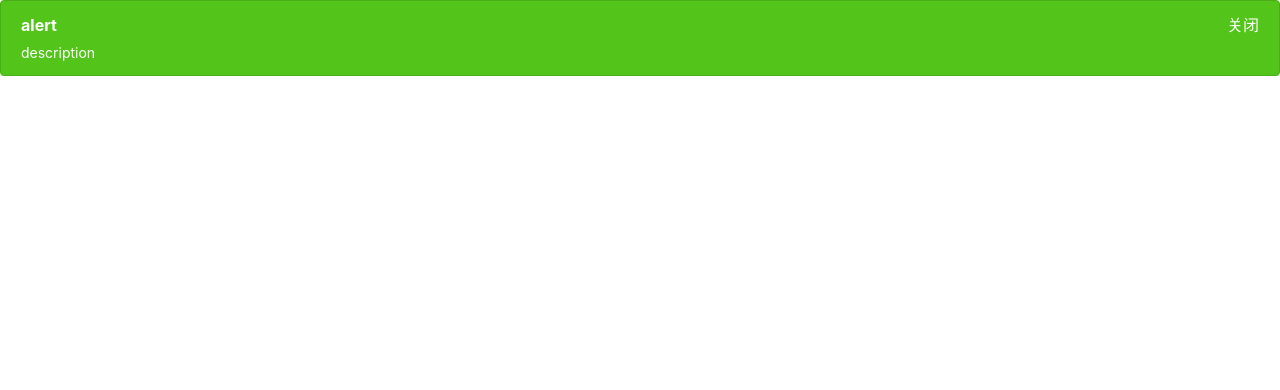
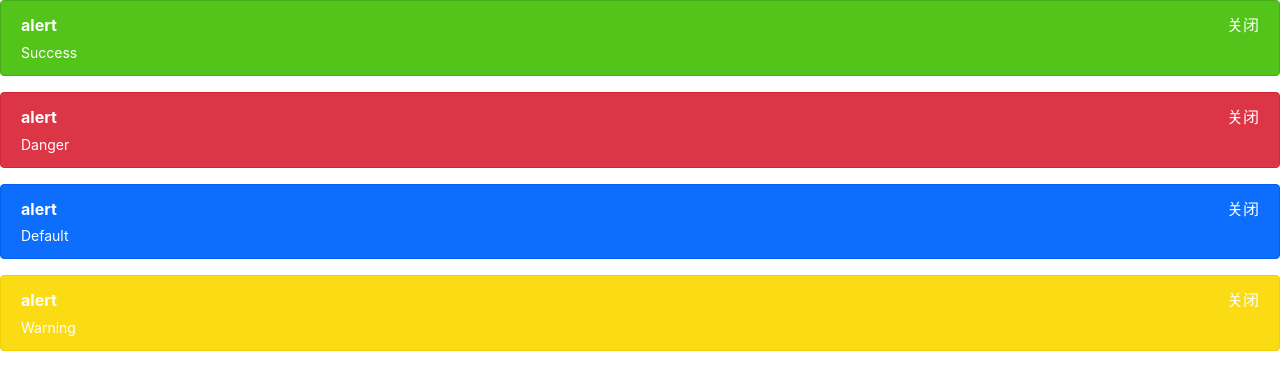
Before and after one commit to Hujianboo/boboDesign, a React (Create React App) app: page / in a window 1280 px wide. Shown: the top 390 px of the page. Built offline with nearby package versions, Linux system fonts and the light colour scheme.

Commit message:
fix style bug

```diff
--- a/src/App.tsx
+++ b/src/App.tsx
@@ -7,13 +7,40 @@ function App() {
     <div className="App">
       <Alert
         title="alert"
-        description="description"
+        description="Success"
         type={AlertType.Success}
         closable
         onClose={() => {
           // alert("close");
         }}
-      ></Alert>
+      />
+      <Alert
+        title="alert"
+        description="Danger"
+        type={AlertType.Danger}
+        closable
+        onClose={() => {
+          // alert("close");
+        }}
+      />
+      <Alert
+        title="alert"
+        description="Default"
+        type={AlertType.Default}
+        closable
+        onClose={() => {
+          // alert("close");
+        }}
+      />
+      <Alert
+        title="alert"
+        description="Warning"
+        type={AlertType.Warning}
+        closable
+        onClose={() => {
+          // alert("close");
+        }}
+      />
     </div>
   );
 }
--- a/src/components/Alert/alert.tsx
+++ b/src/components/Alert/alert.tsx
@@ -26,7 +26,7 @@ const Alert: React.FC<AlertProps> = (props) => {
   const classes = classNames("bobo-alert", {
     [`bobo-alert-${type}`]: type,
   });
-  const titleClass = classNames("viking-alert-title", {
+  const titleClass = classNames("bobo-alert-title", {
     "bold-title": description,
   });
   const handleClose = () => {
```
